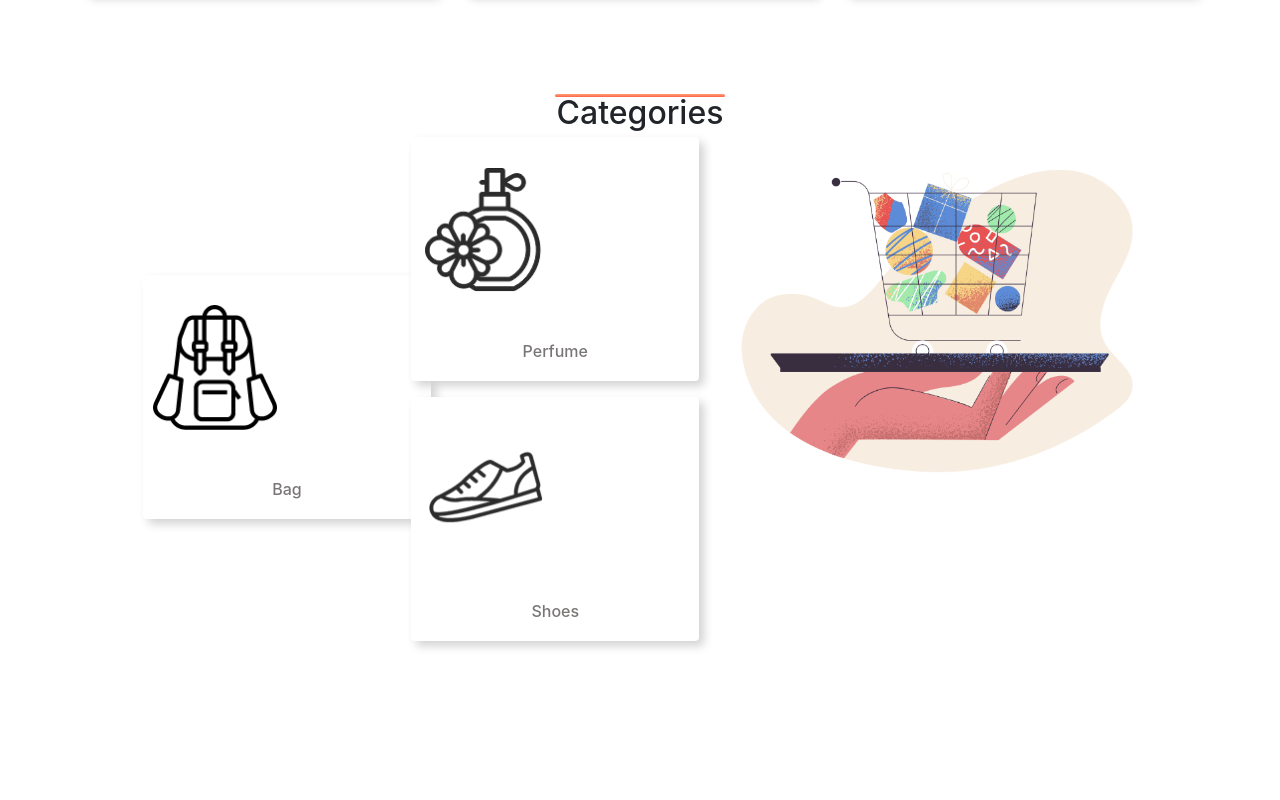
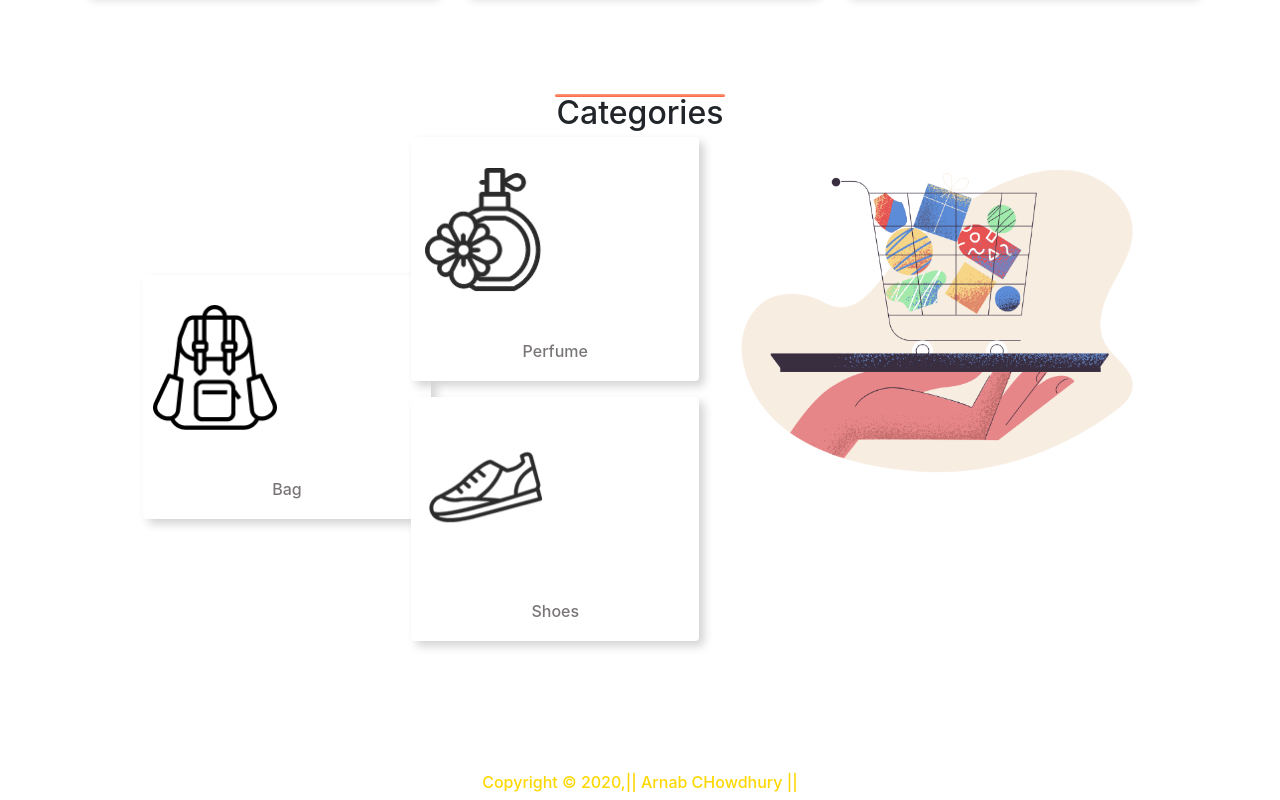
Before and after one commit to Arnabchy/ecommerce-site, a plain HTML site: page index.html in a window 1280 px wide. Shown: the part 1910-2710 px from the top of the page. Before the commit the page ends 2683 px from the top, so only its background shows below. Drawn offline with nearby package versions, Linux system fonts and the light colour scheme.

Commit message:
Update index.html

```diff
--- a/index.html
+++ b/index.html
@@ -211,6 +211,11 @@
   </div>
 </div>
 </section>
+        <footer>
+        <div class="d-flex justify-content-center align-items-start">
+        <h6>Copyright &copy 2020,|| Arnab CHowdhury || </h6>
+        </div>
+    </footer>
 
         <script src="https://code.jquery.com/jquery-3.5.1.slim.min.js" integrity="sha384-DfXdz2htPH0lsSSs5nCTpuj/zy4C+OGpamoFVy38MVBnE+IbbVYUew+OrCXaRkfj" crossorigin="anonymous"></script>
     <script src="https://cdn.jsdelivr.net/npm/popper.js@1.16.0/dist/umd/popper.min.js" integrity="sha384-Q6E9RHvbIyZFJoft+2mJbHaEWldlvI9IOYy5n3zV9zzTtmI3UksdQRVvoxMfooAo" crossorigin="anonymous"></script>
```
